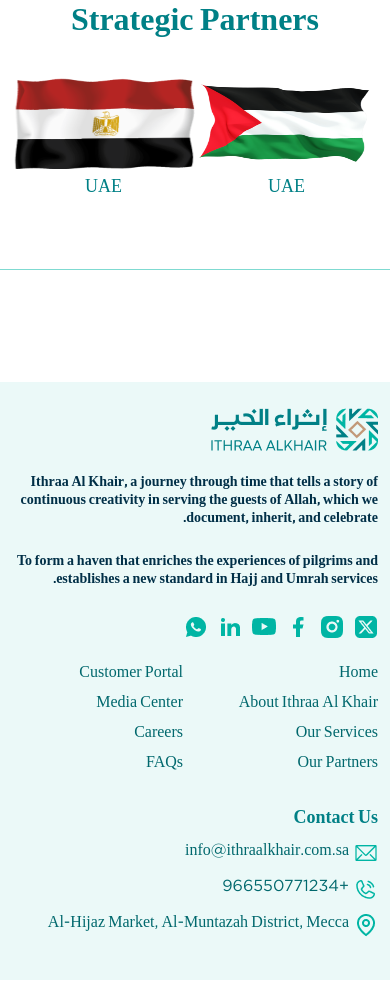
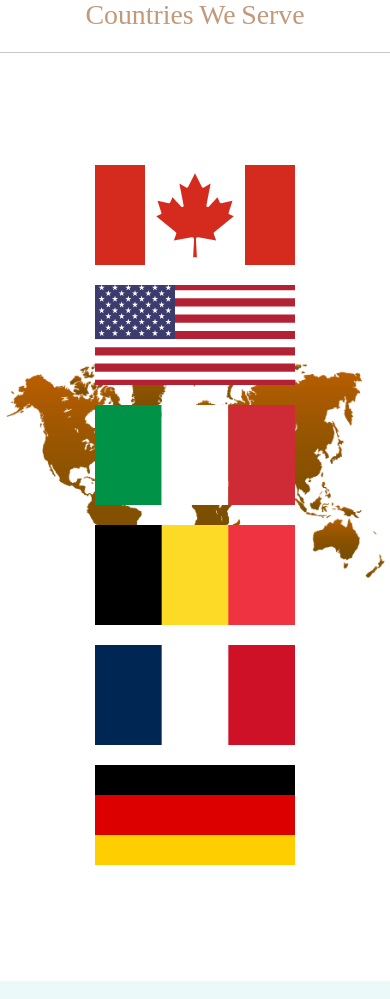
Before and after one commit to radwanfahim/Ithraa-Alkhair-EN, a plain HTML site: page hajj-packages.html in a window 390 px wide. Shown: the part 1445-2444 px from the top of the page. Drawn offline with nearby package versions, Linux system fonts and the light colour scheme; grey boxes are pictures that could not be loaded.

Commit message:
en updated phone number and address

```diff
--- a/hajj-packages.html
+++ b/hajj-packages.html
@@ -23,7 +23,7 @@
         <div class="top-area">
           <a href="#" class="btn-3">
             <img src="assets/image/icons/top-right-1.png" />
-            +966920031117
+            +966560949120
             <img src="assets/image/icons/phone.png" alt="" />
           </a>
           <a href="#" class="btn-2">Register Agent</a>
@@ -249,7 +249,24 @@
       </div>
     </section>
 
-    <section class="flag-area">
+    <section class="flags mt-5">
+      <div style="max-width: 1170px; margin: auto">
+        <h1 class="text-center" style="color: #c29979">Countries We Serve</h1>
+        <hr />
+        <div class="flag-background">
+          <div class="wrapper">
+            <img src="./assets/image/flag/canada.svg" alt="" />
+            <img src="./assets/image/flag/us.svg" alt="" />
+            <img src="./assets/image/flag/italy.svg" alt="" />
+            <img src="./assets/image/flag/belgium.svg" alt="" />
+            <img src="./assets/image/flag/france.svg" alt="" />
+            <img src="./assets/image/flag/germany.svg" alt="" />
+          </div>
+        </div>
+      </div>
+    </section>
+
+    <!-- <section class="flag-area">
       <div class="container">
         <div class="row">
           <div class="col-12 text-center mx-auto">
@@ -298,7 +315,7 @@
           </div>
         </div>
       </div>
-    </section>
+    </section> -->
 
     <footer style="padding: 112px 0 40px">
       <div class="bg-img">
@@ -396,7 +413,7 @@
                       src="assets/image/footer/ph_phone-call-duotone.png"
                       alt=""
                     />
-                    +966550771234
+                    +966560949120
                   </a>
                 </li>
                 <li>
@@ -405,7 +422,7 @@
                       src="assets/image/footer/tdesign_location.png"
                       alt=""
                     />
-                    <span>Al-Hijaz Market, Al-Muntazah District, Mecca</span>
+                    <span>Al-Jarushi Mall - Al-Rusaifah - Mecca</span>
                   </a>
                 </li>
               </ul>
```
Also changed, not shown: about.html (+3 -3 lines), contact.html (+3 -3 lines), index.html (+3 -3 lines), package.html (+3 -3 lines), services.html (+3 -3 lines).
